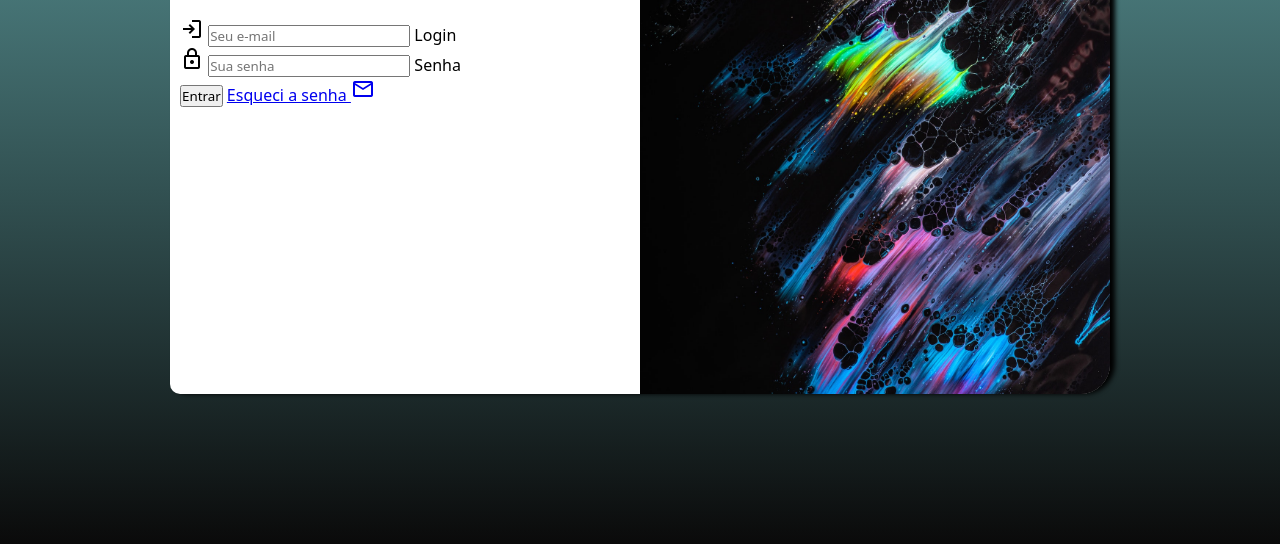
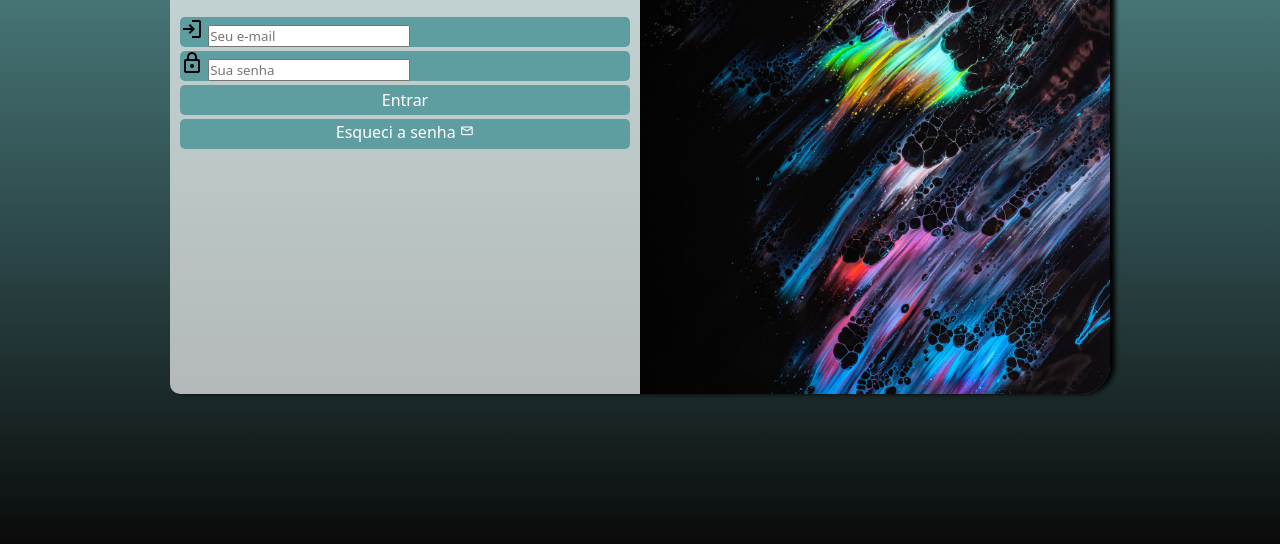
Before and after one commit to intendentealexti/projeto-login, a plain HTML site: page index.html in a window 1280 px wide. Shown: the part 256-800 px from the top of the page. Drawn offline with nearby package versions, Linux system fonts and the light colour scheme.

Commit message:
Css formulário

```diff
--- a/estilos/media-query.css
+++ b/estilos/media-query.css
@@ -1,6 +1,6 @@
 @charset "utf-8" ;
 
-@media screen and (min-width: 800px) and (max-width: 992px) {
+@media screen and (min-width: 950px) and (max-width: 1200px) {
     body{
         background-image: linear-gradient(to top,rgba(0, 0, 0, 0.801), cadetblue);
     }
@@ -21,7 +21,7 @@
 
 }
 
-@media screen and (min-width: 992px) {
+@media screen and (min-width: 1200px) {
     body{
         background-image: linear-gradient(to top,rgba(0, 0, 0, 0.801), cadetblue);
     }
--- a/estilos/style.css
+++ b/estilos/style.css
@@ -25,9 +25,9 @@ section#login {
     left: 50%;
     transform: translate(-50%, -50%);
     overflow: hidden; /*adaptou a imagem com o border radius*/
-    background-color: white;
+    background-color: rgba(255, 255, 255, 0.671);
     height: 500px;
-    width: 250px;
+    width: 280px;
     border-radius: 10px 10px 30px 10px;
     box-shadow: 5px 0px 5px 0px black;
 
@@ -58,3 +58,54 @@ div#formulario > p {
     font-size: 0.8em;
     margin-bottom: 20px; /*foi só teste */
 }
+
+form > div.campo {
+    background-color: rgb(95, 158, 160);
+    display: block;
+    width: 100%;
+    height: 30px;
+    border-radius: 5px;
+    margin : 4px 0px ;
+}
+
+div.campo > label {
+    display: none;
+}
+
+form > input[type=submit] {
+    display: block;
+    font-size: 1em;
+    width: 100%;
+    height: 30px;
+    background-color: rgb(95, 158, 160);
+    color: white;
+    border: none;
+    border-radius: 5px;
+    cursor: pointer;
+}
+
+form > input[type=submit]:hover {
+    background-color: rgb(70, 119, 121) ;
+}
+
+form > a.botao {
+    display: block;
+    text-align: center;
+    font-size: 1em;
+    width: 100%;
+    height: 30px;
+    background-color: rgb(95, 158, 160);
+    border-radius: 5px;
+    color: white;
+    padding-top: 2px;
+    margin-top: 4px;
+    text-decoration: none;
+}
+
+form > a.botao:hover{
+    background-color: rgb(70, 119, 121);
+}
+
+form > a.botao > i {
+    font-size: 0.9em;
+}
--- a/index.html
+++ b/index.html
@@ -34,7 +34,7 @@
                 </div>
 
                 <input type="submit" value="Entrar">
-                <a href="esqueci.html" >Esqueci a senha <i class="material-symbols-outlined">mail</i></a>
+                <a href="esqueci.html"  class="botao">Esqueci a senha <i class="material-symbols-outlined">mail</i></a>
 
             </form>
             </div>
```
